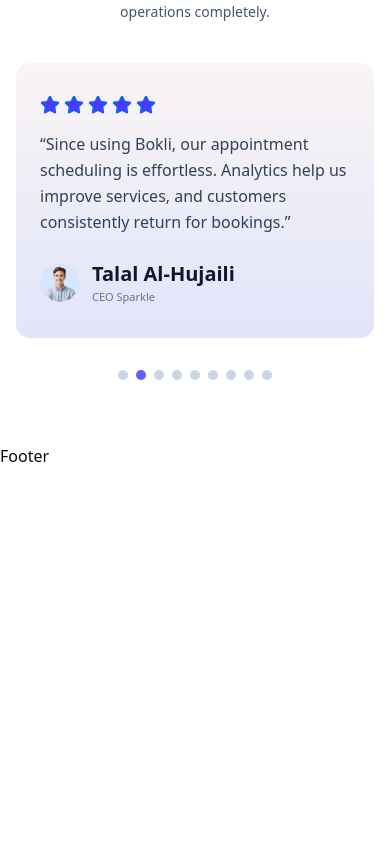
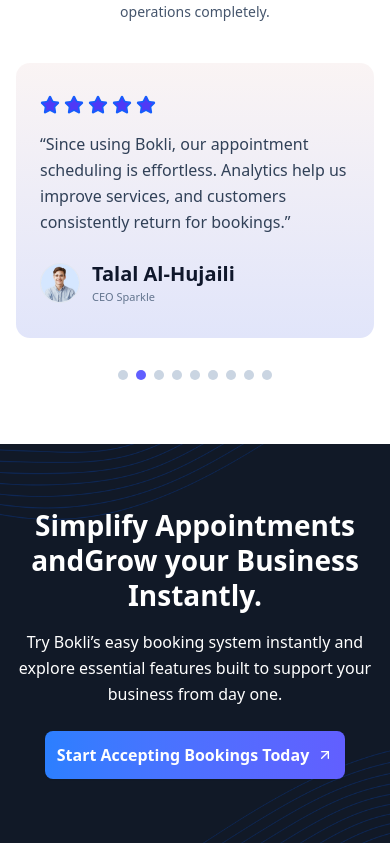
Before and after one commit to backbencherstudio/bader022_front_end, a Next.js app: page / in a window 390 px wide. Shown: the part 8088-8931 px from the top of the page. Before the commit the page ends 8556 px from the top, so only its background shows below. Built offline with nearby package versions, Linux system fonts and the light colour scheme.

Commit message:
finish the home page

```diff
--- /dev/null
+++ b/app/(Main)/_components/home/GrowYourBusiness.tsx
@@ -0,0 +1,51 @@
+import { Button } from "@/components/ui/button";
+import { ArrowUpRight } from "lucide-react";
+
+type Props = {
+  bgSrc?: string; // "/images/banner_bg.png"
+};
+
+export default function GrowYourBusiness({
+  bgSrc = "/images/growbusiness2.png",
+}: Props) {
+  return (
+    <div
+      className="relative w-full flex items-center justify-center overflow-hidden"
+      style={{
+        backgroundImage: `url(${bgSrc})`,
+        backgroundSize: "cover",
+        backgroundPosition: "center",
+        backgroundRepeat: "no-repeat",
+      }}
+    >
+      <section className="relative container">
+        <div className="relative z-10 container mx-auto px-4 py-16 md:py-20">
+          <div className="mx-auto text-center">
+            <h1 className="text-[28px] leading-tight text-white md:text-[44px] xl:text-[60px] md:leading-[1.2] font-bold text-slate-900">
+              Simplify Appointments and
+              <br className="hidden md:block" />
+              Grow your Business Instantly.{" "}
+            </h1>
+
+            <p className="mt-4 text-[16px] md:text-[18px] text-white leading-relaxed">
+              Try Bokli’s easy booking system instantly and explore essential
+              features built to support your
+              <br />
+              <span>business from day one.</span>
+            </p>
+
+            <div className="mt-6 flex flex-wrap items-center justify-center gap-3">
+              <Button
+                variant="outline"
+                className="h-12 rounded-md  text-[16px] px-4 font-semibold text-white bg-linear-to-l from-indigo-500 to-blue-500 hover:text-white bg-white/60 hover:bg-white border-none cursor-pointer"
+              >
+                Start Accepting Bookings Today
+                <ArrowUpRight size={18} className="font-semibold" />
+              </Button>
+            </div>
+          </div>
+        </div>
+      </section>
+    </div>
+  );
+}
--- a/app/(Main)/layout.tsx
+++ b/app/(Main)/layout.tsx
@@ -13,8 +13,6 @@ export default function MainLayout({
       {/* <Navbar /> */}
       {/* Main Content */}
       <main className="flex-1">{children}</main>
-      {/* Footer */}
-      Footer
     </div>
   );
 }
--- a/app/(Main)/page.tsx
+++ b/app/(Main)/page.tsx
@@ -1,5 +1,6 @@
 import Banner from "./_components/home/Banner";
 import CustomerRecommended from "./_components/home/CustomerRecommended";
+import GrowYourBusiness from "./_components/home/GrowYourBusiness";
 import HowBokliWorks from "./_components/home/HowBokliWorks";
 import KeyFeatures from "./_components/home/KeyFeatures";
 import MiniWebsiteBuilder from "./_components/home/MiniWebsiteBuilder";
@@ -29,6 +30,7 @@ export default function HomePage({ bgSrc = "/images/banner_bg.png" }: Props) {
       <KeyFeatures />
       <MiniWebsiteBuilder />
       <CustomerRecommended />
+      <GrowYourBusiness />
     </section>
   );
 }
```
Also changed, not shown: public/images/growbusiness.png (added), public/images/growbusiness2.png (added).
